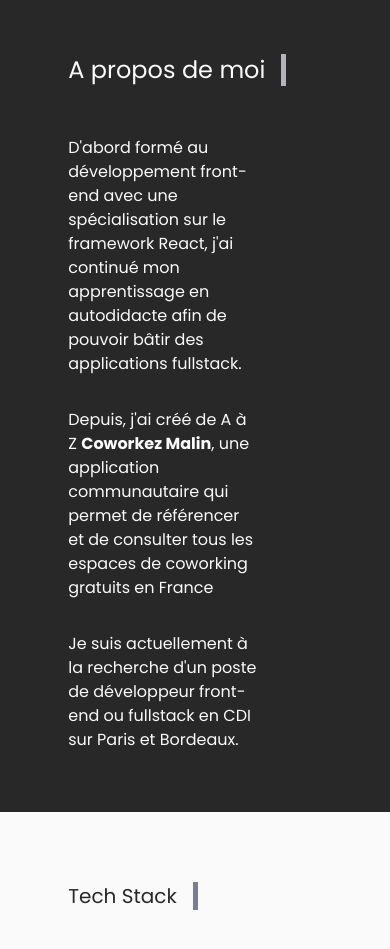
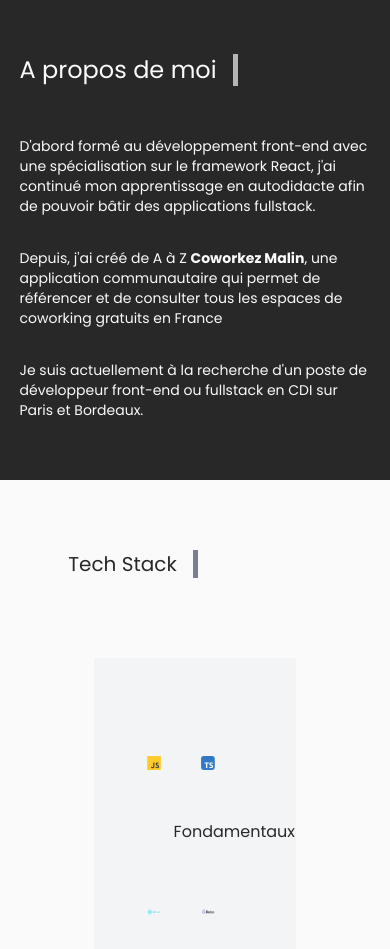
Before and after one commit to monkeycs60/portfolio-cs, a Next.js app: page / in a window 390 px wide. Shown: the part 880-1829 px from the top of the page. Built offline with nearby package versions, Linux system fonts and the light colour scheme.

Commit message:
style: about me mobile

```diff
--- a/src/components/AboutMe.tsx
+++ b/src/components/AboutMe.tsx
@@ -3,25 +3,25 @@ const AboutMe = () => {
 		<div
 			id='about'
 			className='w-full relative pt-[10px] pb-[60px] 2xl:pt-[30px] 2xl:pb-[80px] p-4 flex flex-col bg-secondary text-primary overflow-hidden'>
-			<div className='w-[65vw] pt-12 flex-col gap-4 3xl:gap-16 mx-auto'>
+			<div className='w-[90vw] lg:w-[65vw] pt-12 flex-col gap-4 3xl:gap-16 mx-auto'>
 				<div className='flex gap-4'>
 					<h2 className='font-poppins text-2xl 2xl:text-3xl'>A propos de moi</h2>{' '}
 					<div className='bg-gray-cool-100 w-[5px] animate-pulse '></div>
 				</div>
-				<div className='mt-[50px] 2xl:mt-[90px] 2xl:w-[90%] flex flex-col gap-8 font-poppins 2xl:text-xl'>
-					<p className='w-3/4 3xl:w-[60%] '>
+				<div className='mt-[50px] 2xl:mt-[90px] 2xl:w-[90%] flex flex-col gap-8 font-poppins text-sm lg:text-base 2xl:text-xl'>
+					<p className='lg:w-3/4 3xl:w-[60%] '>
 						D'abord formé au développement front-end avec une
 						spécialisation sur le framework React, j'ai continué mon
 						apprentissage en autodidacte afin de pouvoir bâtir des
 						applications fullstack.
 					</p>
-					<p className='w-3/4 3xl:w-[60%] '>
+					<p className='lg:w-3/4 3xl:w-[60%] '>
 						Depuis, j'ai créé de A à Z{' '}
 						<span className='font-bold'> Coworkez Malin</span>, une
 						application communautaire qui permet de référencer et de
 						consulter tous les espaces de coworking gratuits en France
 					</p>
-					<p className='w-3/4  3xl:w-[60%] '>
+					<p className='lg:w-3/4  3xl:w-[60%] '>
 						Je suis actuellement à la recherche d'un poste de développeur
 						front-end ou fullstack en CDI sur Paris et Bordeaux.
 					</p>
```
